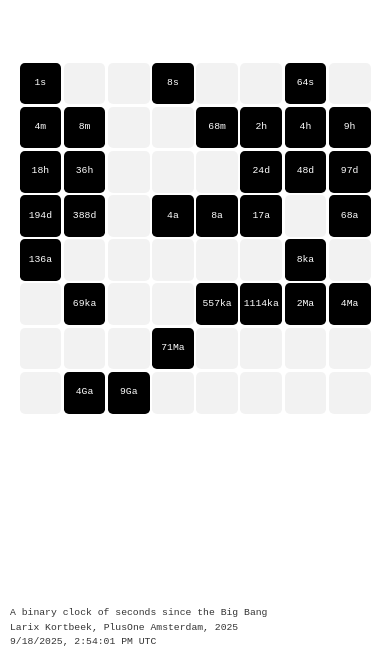
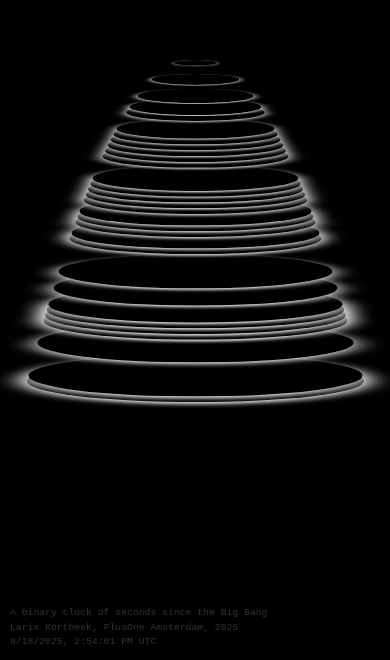
Before and after one commit to larixk/universal-binary-clock, a React (Vite) app: page / in a window 390 px wide. Shown: the part 184-844 px from the top of the page. Built offline with nearby package versions, Linux system fonts and the light colour scheme.

Commit message:
Refactor App.css and Grid.tsx to enhance cell presentation and layout dynamics; add background color to App, adjust cell styles for circular shapes, and implement scaling and translation for grid cells to improve visual effects and responsiveness.

```diff
--- a/src/App.css
+++ b/src/App.css
@@ -8,6 +8,8 @@
   font-size: min(2.5vh, 2.5vw, 12px);
 
   font-family: monospace;
+
+  background: black;
 }
 
 a {
@@ -16,39 +18,27 @@ a {
 }
 
 .grid-container {
-  display: grid;
   width: min(80vh, 90vw);
   height: min(80vh, 90vw);
   aspect-ratio: 1;
-  gap: 0.25em;
+  position: relative;
 }
 
 .cell {
   display: flex;
-  background-color: rgba(0, 0, 0, 0.05);
+  background-color: transparent;
   flex-direction: column;
   align-items: center;
   justify-content: center;
-  border-radius: 0.5em;
-  corner-shape: bevel;
-  position: relative;
+  border-radius: 50%;
+  corner-shape: round;
+  position: absolute;
+  width: 100%;
+  height: 100%;
+
   overflow: hidden;
-}
 
-.cell-text {
-  color: white;
-  mix-blend-mode: difference;
-  transition: opacity 0.2s ease-in-out;
-  opacity: 0;
-  cursor: default;
-}
-
-.cell-on .cell-text {
-  opacity: 1;
-}
-
-.cell:hover .cell-text {
-  opacity: 1;
+  filter: drop-shadow(0 2vh 2vh rgba(255, 255, 255, 1));
 }
 
 .cell-fill {
@@ -63,14 +53,18 @@ a {
 }
 
 .cell-on .cell-fill {
-  transform-origin: 0 0;
+  transform-origin: 0 0%;
   scale: 1 1;
   transition-duration: 0.5s;
 }
 
+.cell-off {
+  /* display: none; */
+}
+
 .cell-off .cell-fill {
   transform-origin: 100% 100%;
-  scale: 0 1;
+  scale: 1 0;
   transition-duration: 0.25s;
 }
 
--- a/src/Grid.tsx
+++ b/src/Grid.tsx
@@ -1,5 +1,4 @@
-import { getTimeScale } from "./timeScale";
-
+const circleScale = (index: number, total: number) => Math.sqrt((index + 1) / total);
 const checkIsBitSet = (value: bigint, position: number) => {
   return !!((value >> BigInt(position)) & BigInt(1));
 };
@@ -21,9 +20,13 @@ function Grid({ value }: { value: bigint }) {
             className={`cell ${
               checkIsBitSet(value, bitIndex) ? "cell-on" : "cell-off"
             }`}
+            style={{
+              scale: `${circleScale(bitIndex, gridSize ** 2) * 1} ${circleScale(bitIndex, gridSize ** 2) * 0.125}`,
+              translate: `0 ${(bitIndex / gridSize ** 2 - 0.5) * 100}%`,
+              zIndex: gridSize ** 2 - bitIndex,
+            }}
             key={bitIndex}
           >
-            <div className="cell-text">{getTimeScale(bitIndex)}</div>
             <div className="cell-fill" />
           </div>
         );
```
